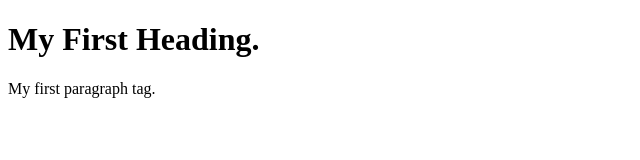
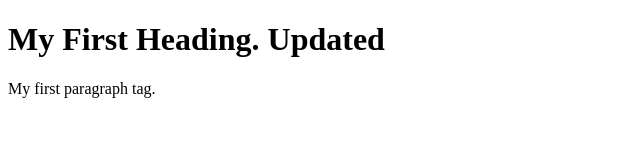
Before and after one commit to abhijeet-sonawane/extension-demo, a website: page client/index.html in a window 1280 px wide. Shown: the whole page, without its empty margins (0-640 px from the left). Drawn offline with Linux system fonts and the light colour scheme.

Commit message:
Update index.html

```diff
--- a/client/index.html
+++ b/client/index.html
@@ -1,7 +1,7 @@
 <!DOCTYPE html>
 <html>
 <body>
-	<h1>My First Heading.</h1>
+	<h1>My First Heading. Updated</h1>
 
 	<p>My first paragraph tag.</p>
 </body>
```
